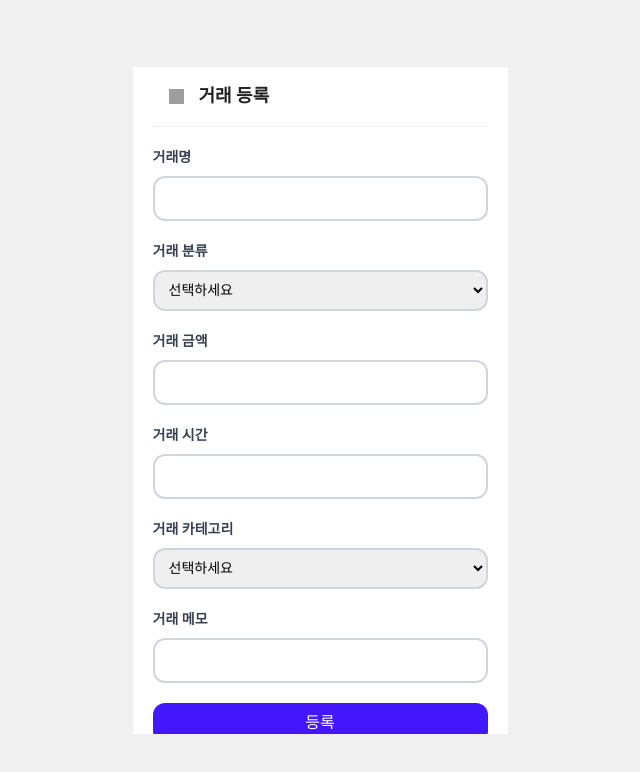
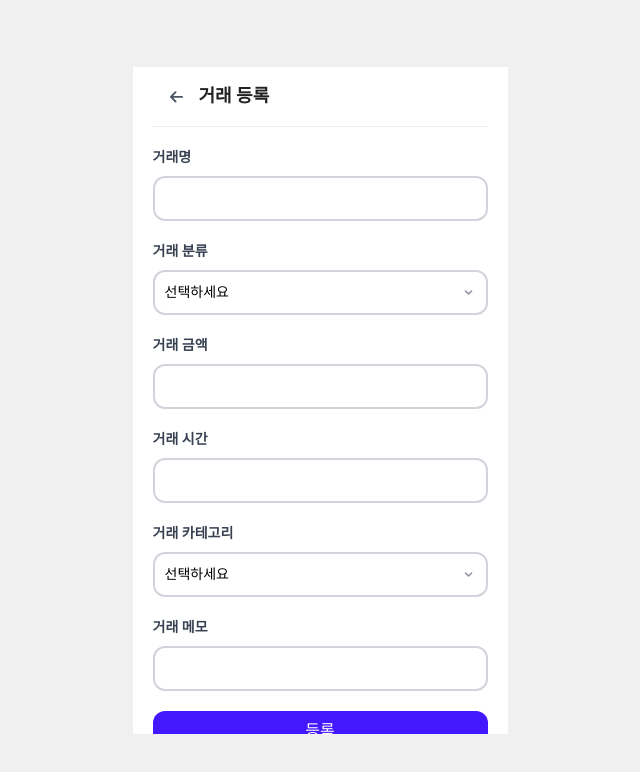
Before and after one commit to rryunn/team_1, a Vue app: page /transactions in a window 1280 px wide. Shown: the top 772 px of the page, without its empty margins (320-960 px from the left). Built offline with nearby package versions, Linux system fonts and the light colour scheme; grey boxes are pictures that could not be loaded; a web font is replaced by a local one.

Commit message:
fix: replace arrow

```diff
--- a/src/components/DropDown.vue
+++ b/src/components/DropDown.vue
@@ -42,9 +42,11 @@ const selectedValue = computed({
 }
 
 .dropdown {
-  padding: 10px;
+  padding: 10px 30px 10px 10px;
   border: 2px solid #d1d5db;
   border-radius: 12px;
   font-size: 14px;
+  appearance: none;
+  background: url('@/assets/downArrow.svg') no-repeat 97% 50%/15px auto;
 }
 </style>
--- a/src/components/Header.vue
+++ b/src/components/Header.vue
@@ -10,7 +10,7 @@ const props = defineProps({
 <template>
   <header class="header">
     <img
-      src="@/assets/backArrow.png"
+      src="@/assets/backArrow.svg"
       alt="뒤로가기"
       class="back-arrow"
       @click="$router.back()"
```
